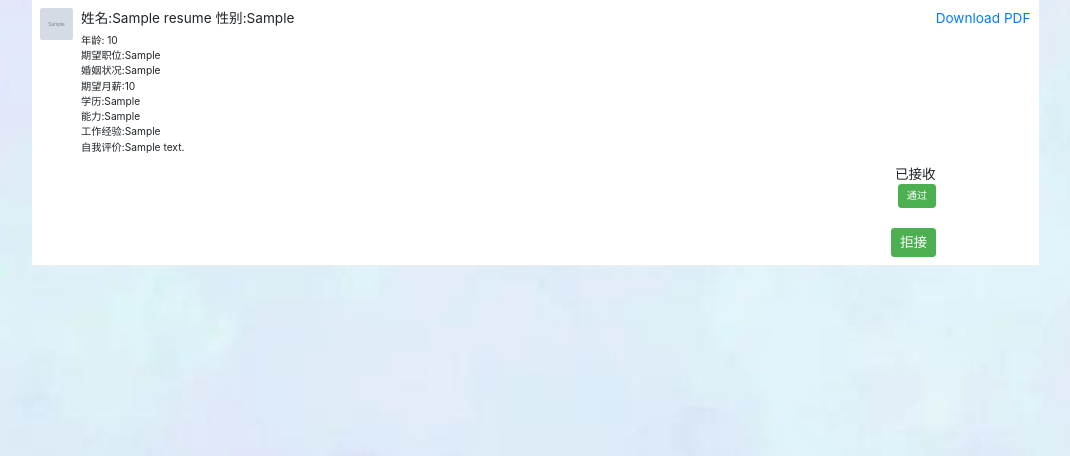
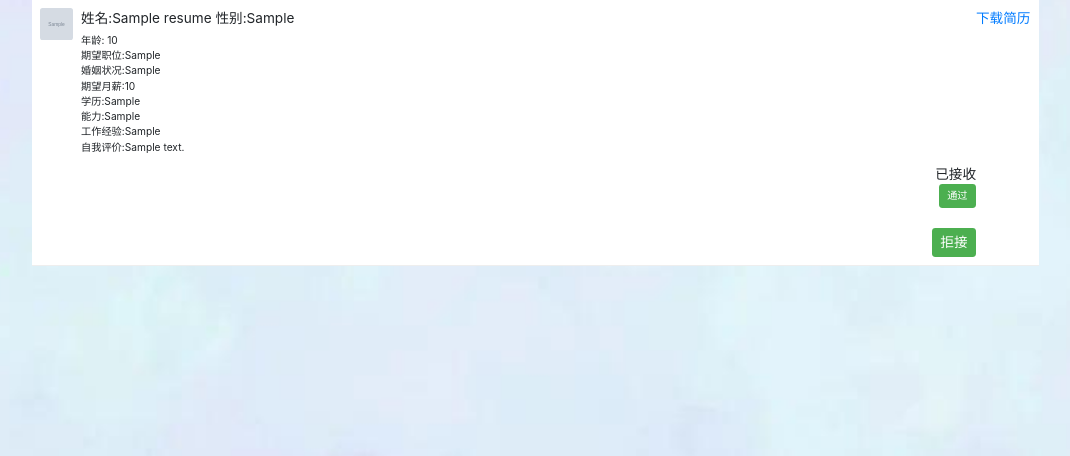
Before and after one commit to jinhui66/flask, a Flask app: page /recruit_info in a window 1280 px wide. Shown: the part 43-499 px from the top of the page, without its empty margins (15-1085 px from the left). Run offline with Flask 3, Linux system fonts and the light colour scheme; the visitor is signed in with stand-in values (Sample User, id 1); tables that the repository leaves empty hold one stand-in row (values such as "Sample post"); grey boxes marked "Sample" are stand-in pictures; some libraries are stand-ins or nearby versions.

Commit message:
4.3.0:33

```diff
--- a/templates/admin/recruit_info.html
+++ b/templates/admin/recruit_info.html
@@ -45,7 +45,7 @@
                     </span>
                 </div>
             </div>
-            <a href="data/send_resumes/{{resume.position_id}}/{{resume.filepath}}">Download PDF</a>
+            <a href="data/send_resumes/{{resume.position_id}}/{{resume.filepath}}">下载简历</a>
 
 
 
```
Also changed, not shown: templates/menu/resume.html (+3 -5 lines).
